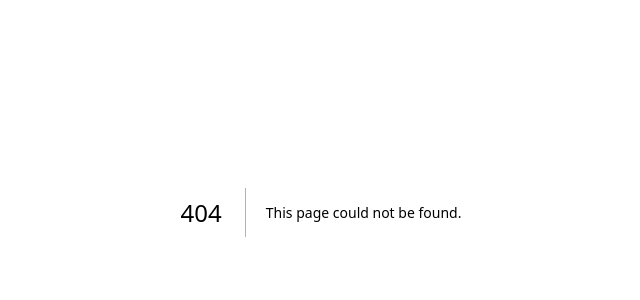
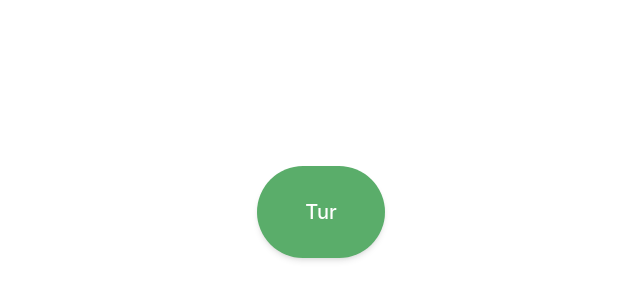
Before and after one commit to kevhal/friluftskompis, a Next.js app: page /start in a window 1280 px wide. Before the commit this address had no page. Shown: the part 188-488 px from the top of the page, without its empty margins (319-959 px from the left). Built offline with nearby package versions, Linux system fonts and the light colour scheme.

Commit message:
Make THE BUTTON (#8)

```diff
--- a/app/globals.css
+++ b/app/globals.css
@@ -99,3 +99,69 @@ body {
   color: var(--foreground);
   font-family: var(--font-primary);
 }
+
+/* Task visualizer animations */
+@keyframes taskEnter {
+  from {
+    opacity: 0;
+    transform: translateY(12px);
+    max-height: 0;
+  }
+  to {
+    opacity: 1;
+    transform: translateY(0);
+    max-height: 40px;
+  }
+}
+
+@keyframes taskPulse {
+  0%, 100% {
+    opacity: 1;
+  }
+  50% {
+    opacity: 0.5;
+  }
+}
+
+@keyframes taskExit {
+  from {
+    opacity: 1;
+    transform: translateY(0);
+    max-height: 40px;
+  }
+  to {
+    opacity: 0;
+    transform: translateY(-6px);
+    max-height: 0;
+    padding-top: 0;
+    padding-bottom: 0;
+  }
+}
+
+@keyframes taskDot {
+  0%, 100% {
+    opacity: 1;
+  }
+  50% {
+    opacity: 0.3;
+  }
+}
+
+.animate-task-enter {
+  overflow: hidden;
+  animation: taskEnter 0.2s ease-out forwards;
+}
+
+.animate-task-pulse {
+  overflow: hidden;
+  animation: taskEnter 0.2s ease-out forwards, taskPulse 2s ease-in-out 0.2s infinite;
+}
+
+.animate-task-exit {
+  overflow: hidden;
+  animation: taskExit 0.5s ease-in forwards;
+}
+
+.animate-task-dot {
+  animation: taskDot 1.5s ease-in-out infinite;
+}
--- a/app/page.tsx
+++ b/app/page.tsx
@@ -114,7 +114,7 @@ export default function Home() {
           Friluftskompis hjelper deg fra idé til hjemkomst.
         </p>
         <a
-          href="/turer"
+          href="/start"
           className="inline-block rounded-full bg-white px-8 py-3.5 text-base font-medium text-[#2d4a2d] hover:bg-[#f0f8ec] transition-colors"
         >
           Start planleggingen gratis
--- /dev/null
+++ b/app/start/TaskVisualizer.tsx
@@ -0,0 +1,92 @@
+"use client";
+
+import { useState, useEffect, useCallback, useRef } from "react";
+
+type Task = {
+  id: number;
+  title: string;
+  status: "running" | "done" | "exiting";
+  duration: number;
+};
+
+export default function TaskVisualizer({ running }: { running: boolean }) {
+  const [tasks, setTasks] = useState<Task[]>([]);
+  const timers = useRef<ReturnType<typeof setTimeout>[]>([]);
+
+  const schedule = (fn: () => void, ms: number) => {
+    const id = setTimeout(fn, ms);
+    timers.current.push(id);
+  };
+
+  const startTasks = useCallback(() => {
+    const randomDuration = () => 2000 + Math.random() * 4000;
+
+    const fakeTasks: { title: string; delay: number }[] = [
+      { title: "Henter Instagram profil", delay: 0 },
+      { title: "Sjekker google calendar", delay: 600 },
+      { title: "Henter kontaktliste", delay: 1200 },
+      { title: "Analyserer instagram likes", delay: 2800 },
+      { title: "Analyserer meldinger", delay: 3600 },
+    ];
+
+    fakeTasks.forEach(({ title, delay }, i) => {
+      schedule(() => {
+        const duration = randomDuration();
+
+        setTasks((prev) => [
+          ...prev,
+          { id: i, title, status: "running", duration },
+        ]);
+
+        // Mark done after random duration
+        schedule(() => {
+          setTasks((prev) =>
+            prev.map((t) => (t.id === i ? { ...t, status: "done" } : t))
+          );
+
+          // Start exit animation, then remove
+          schedule(() => {
+            setTasks((prev) =>
+              prev.map((t) => (t.id === i ? { ...t, status: "exiting" } : t))
+            );
+          }, 100);
+        }, duration);
+      }, delay);
+    });
+  }, []);
+
+  useEffect(() => {
+    if (running) {
+      startTasks();
+    }
+    return () => {
+      timers.current.forEach(clearTimeout);
+      timers.current = [];
+    };
+  }, [running, startTasks]);
+
+  return (
+    <div className="flex flex-col items-center gap-1 w-full pt-4">
+      {tasks.map((task) => (
+        <div
+          key={task.id}
+          className={`
+            py-1 text-sm text-[#888]
+            ${task.status === "running" ? "animate-task-enter animate-task-pulse" : ""}
+            ${task.status === "exiting" ? "animate-task-exit" : ""}
+          `}
+          onAnimationEnd={(e) => {
+            if (e.animationName === "taskExit") {
+              setTasks((prev) => prev.filter((t) => t.id !== task.id));
+            }
+          }}
+        >
+          <span className="flex items-center gap-2">
+            <span className={`inline-block h-1.5 w-1.5 rounded-full bg-[#5aad6a] ${task.status === "running" ? "animate-task-dot" : "opacity-0"}`} />
+            {task.title}
+          </span>
+        </div>
+      ))}
+    </div>
+  );
+}
--- /dev/null
+++ b/app/start/page.tsx
@@ -0,0 +1,23 @@
+"use client";
+
+import { useState } from "react";
+import TaskVisualizer from "./TaskVisualizer";
+
+export default function StartPage() {
+  const [started, setStarted] = useState(false);
+
+  return (
+    <div className="min-h-screen relative flex items-center justify-center bg-white">
+      <button
+        onClick={() => setStarted(true)}
+        disabled={started}
+        className="rounded-full bg-[#5aad6a] px-12 py-5 text-xl font-medium text-white shadow-md hover:bg-[#4e9b5e] active:bg-[#448a53] transition-colors focus-visible:outline-none focus-visible:ring-2 focus-visible:ring-[#5aad6a] focus-visible:ring-offset-2 disabled:opacity-50 disabled:cursor-not-allowed disabled:hover:bg-[#5aad6a]"
+      >
+        Tur
+      </button>
+      <div className="absolute top-[calc(50%+52px)] left-1/2 -translate-x-1/2 w-full max-w-sm">
+        <TaskVisualizer running={started} />
+      </div>
+    </div>
+  );
+}
```
